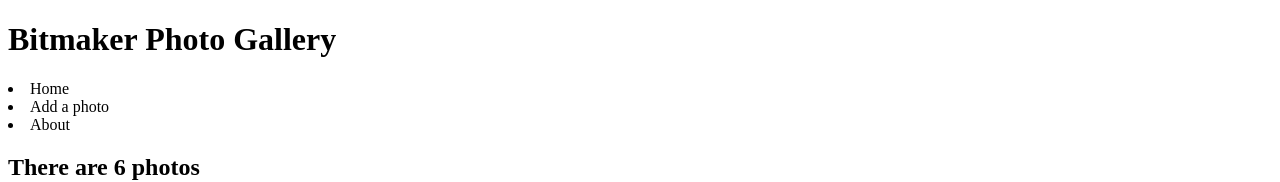
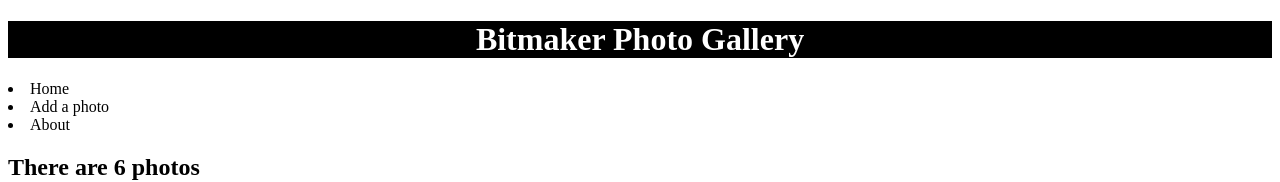
Before and after one commit to chungleee/css-display-layout, a plain HTML site: page index.html in a window 1280 px wide. Shown: the top 182 px of the page. Drawn offline with Linux system fonts and the light colour scheme.

Commit message:
index: add div class in footer, styles: edit h1

```diff
--- a/index.html
+++ b/index.html
@@ -3,6 +3,7 @@
   <head>
     <meta charset="utf-8">
     <title>Bitmaker Photo Gallery</title>
+    <link rel="stylesheet" href="styles.css">
   </head>
   <body>
     <h1>Bitmaker Photo Gallery</h1>
--- a/styles.css
+++ b/styles.css
@@ -0,0 +1,5 @@
+h1 {
+  text-align: center;
+  color: white;
+  background-color: black;
+}
```
